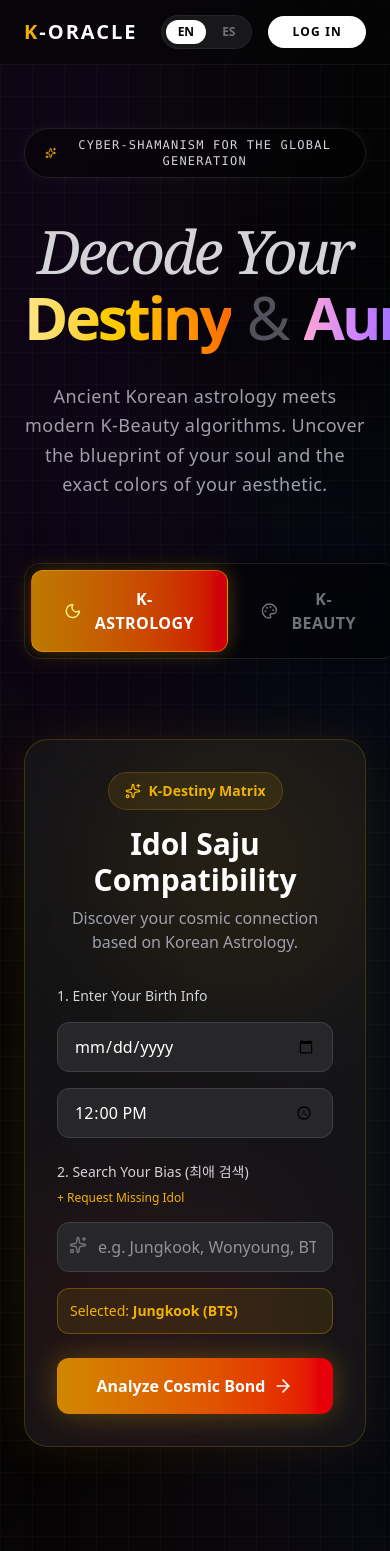
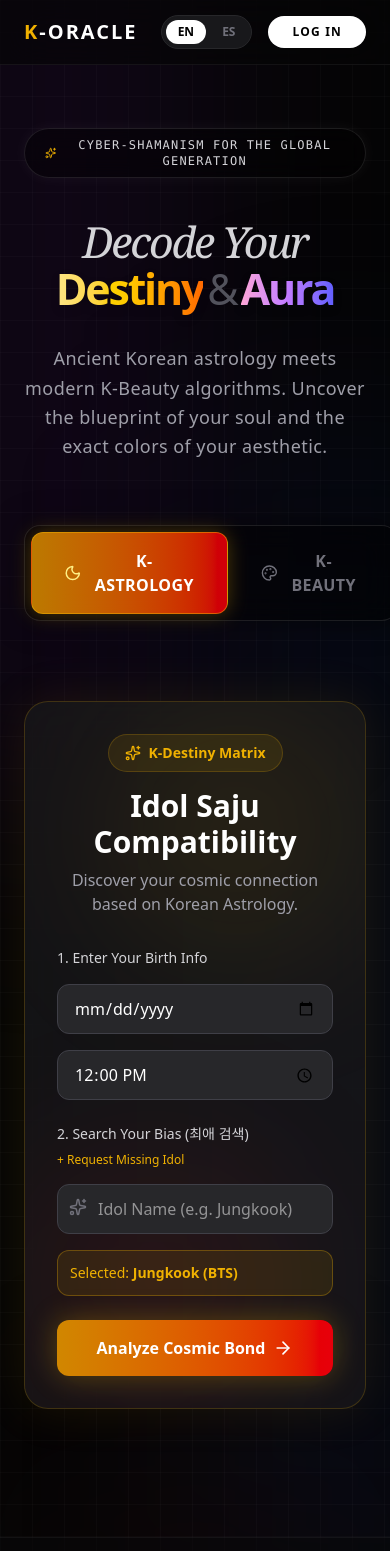
Before and after one commit to cwjung77-glitch/K-oracle, a Next.js app: page / in a window 390 px wide. Shown: the top 1551 px of the page. Built offline with nearby package versions, Linux system fonts and the light colour scheme.

Commit message:
Fix final UI bugs: Destiny title overflow via vw, placeholder shortening

```diff
--- a/src/app/page.js
+++ b/src/app/page.js
@@ -69,10 +69,10 @@ export default function OracleLanding() {
           <Sparkles size={14} className="text-yellow-500 animate-pulse" /> Cyber-Shamanism for the global generation
         </div>
 
-        <h1 className="text-6xl md:text-8xl font-black leading-[1.1] tracking-tighter mb-8">
+        <h1 className="text-[11vw] sm:text-6xl md:text-8xl font-black leading-[1.1] tracking-tighter mb-8">
           <span className="block text-zinc-300 font-serif italic font-medium">Decode Your</span>
           <span className="text-transparent bg-clip-text bg-gradient-to-r from-amber-200 via-yellow-400 to-orange-500 drop-shadow-lg">Destiny</span>
-          <span className="text-zinc-600 font-sans font-light mx-4">&</span>
+          <span className="text-zinc-600 font-sans font-light mx-1 sm:mx-4">&</span>
           <span className="text-transparent bg-clip-text bg-gradient-to-r from-pink-300 via-purple-400 to-indigo-500 drop-shadow-lg">Aura</span>
         </h1>
 
--- a/src/components/features/SajuCompatibility.jsx
+++ b/src/components/features/SajuCompatibility.jsx
@@ -204,7 +204,7 @@ export default function SajuCompatibility() {
                 <input
                   type="text"
                   value={searchQuery}
-                  placeholder="e.g. Jungkook, Wonyoung, BTS..."
+                  placeholder="Idol Name (e.g. Jungkook)"
                   className="w-full bg-zinc-800 border border-zinc-700 rounded-xl px-4 py-3 text-white focus:outline-none focus:border-yellow-500 pl-10"
                   onChange={(e) => {
                     setSearchQuery(e.target.value);
```
